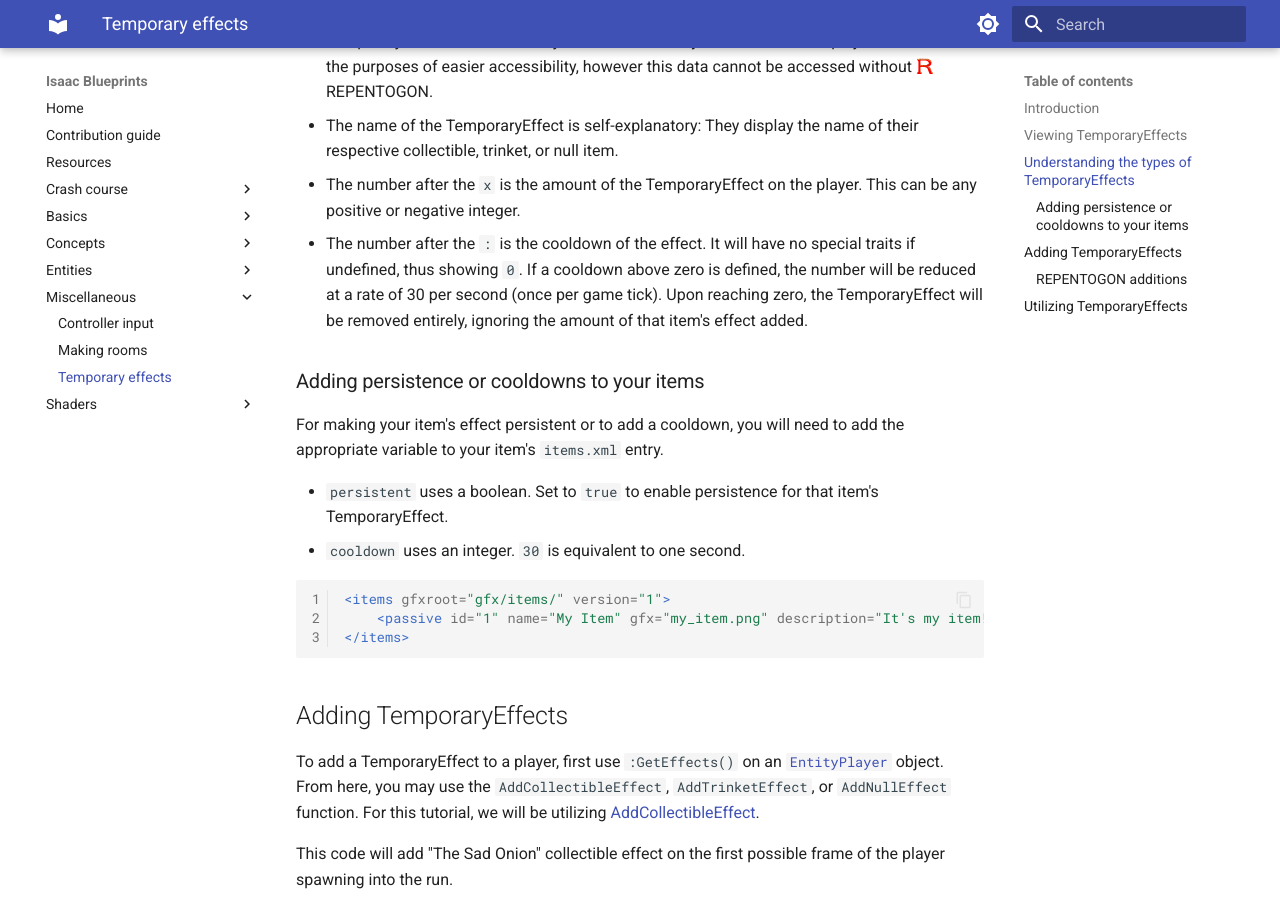
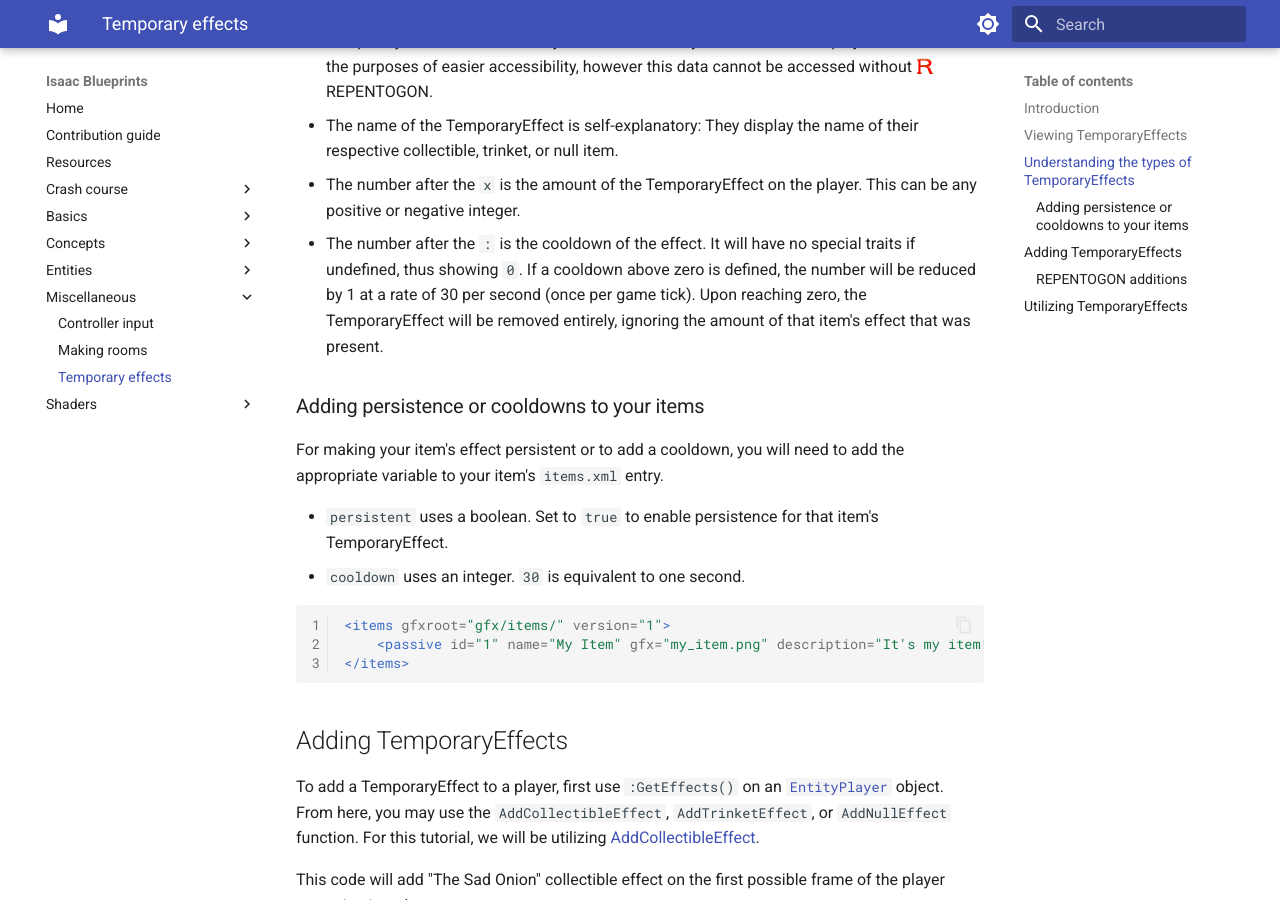
Before and after one commit to catinsurance/IsaacBlueprints, an MkDocs documentation site: the page built from docs/tutorials/miscellaneous/temporary_effects.md, in a window 1280 px wide and 900 px high, scrolled down 2484 px. Built offline with MkDocs 1.6.1 and Material for MkDocs 9.7.7, drawn with Linux system fonts in a browser that asks for light colours; comment, search, counter and statistics services are not loaded.

Commit message:
Tiny TempEffects tweaks

```diff
--- a/docs/tutorials/miscellaneous/temporary_effects.md
+++ b/docs/tutorials/miscellaneous/temporary_effects.md
@@ -39,7 +39,7 @@ Below is a brief explanation on the different types of TemporaryEffects that you
 - **<span style="color:rgba(0, 255, 255);">Cyan</span>** text with the `[R]` symbol indicates a TemporaryEffect applied to the room instead of the player. There is no visible difference between a persistent and non-persistent TemporaryEffect for rooms. They function identically to those added to players and exist for the purposes of easier accessibility, however this data cannot be accessed without :modding-repentogon: REPENTOGON.
 - The name of the TemporaryEffect is self-explanatory: They display the name of their respective collectible, trinket, or null item.
 - The number after the `x` is the amount of the TemporaryEffect on the player. This can be any positive or negative integer.
-- The number after the `:` is the cooldown of the effect. It will have no special traits if undefined, thus showing `0`. If a cooldown above zero is defined, the number will be reduced at a rate of 30 per second (once per game tick). Upon reaching zero, the TemporaryEffect will be removed entirely, ignoring the amount of that item's effect added.
+- The number after the `:` is the cooldown of the effect. It will have no special traits if undefined, thus showing `0`. If a cooldown above zero is defined, the number will be reduced by 1 at a rate of 30 per second (once per game tick). Upon reaching zero, the TemporaryEffect will be removed entirely, ignoring the amount of that item's effect that was present.
 
 ### Adding persistence or cooldowns to your items
 For making your item's effect persistent or to add a cooldown, you will need to add the appropriate variable to your item's `items.xml` entry.
```
